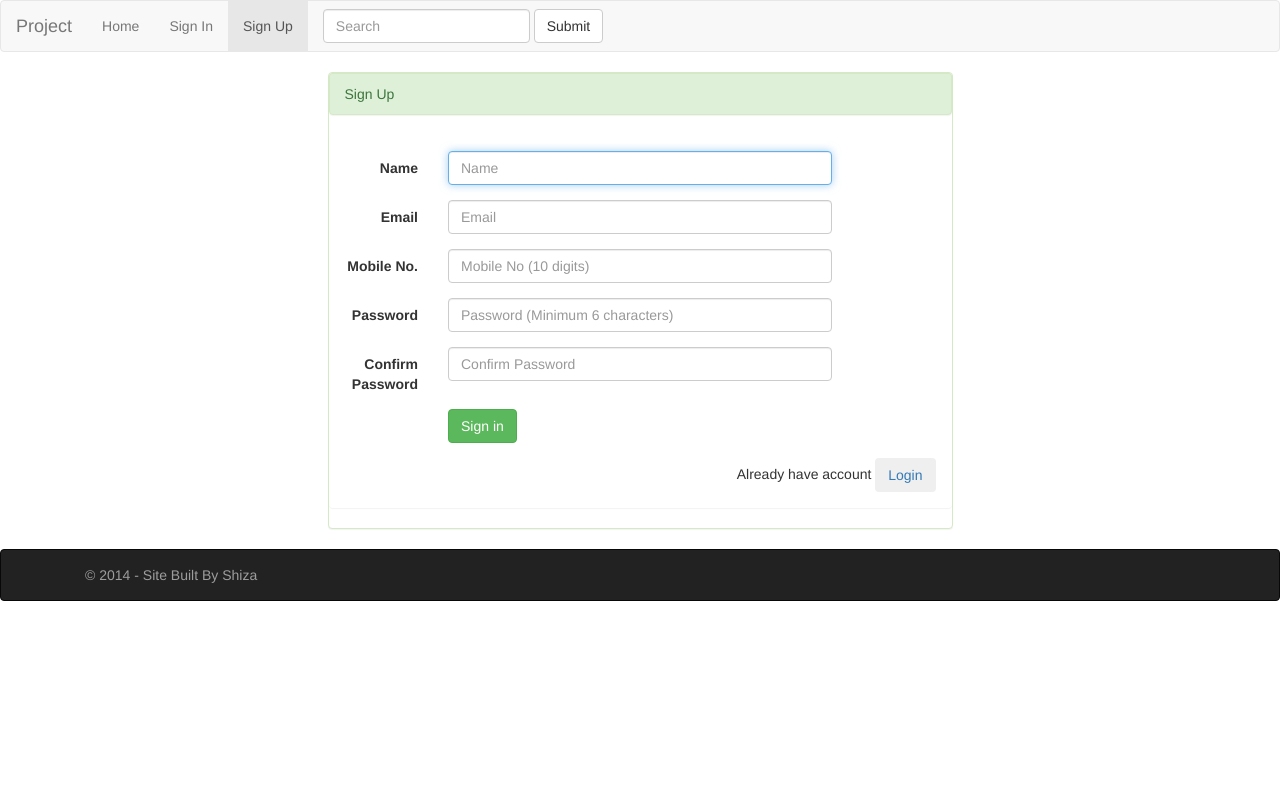
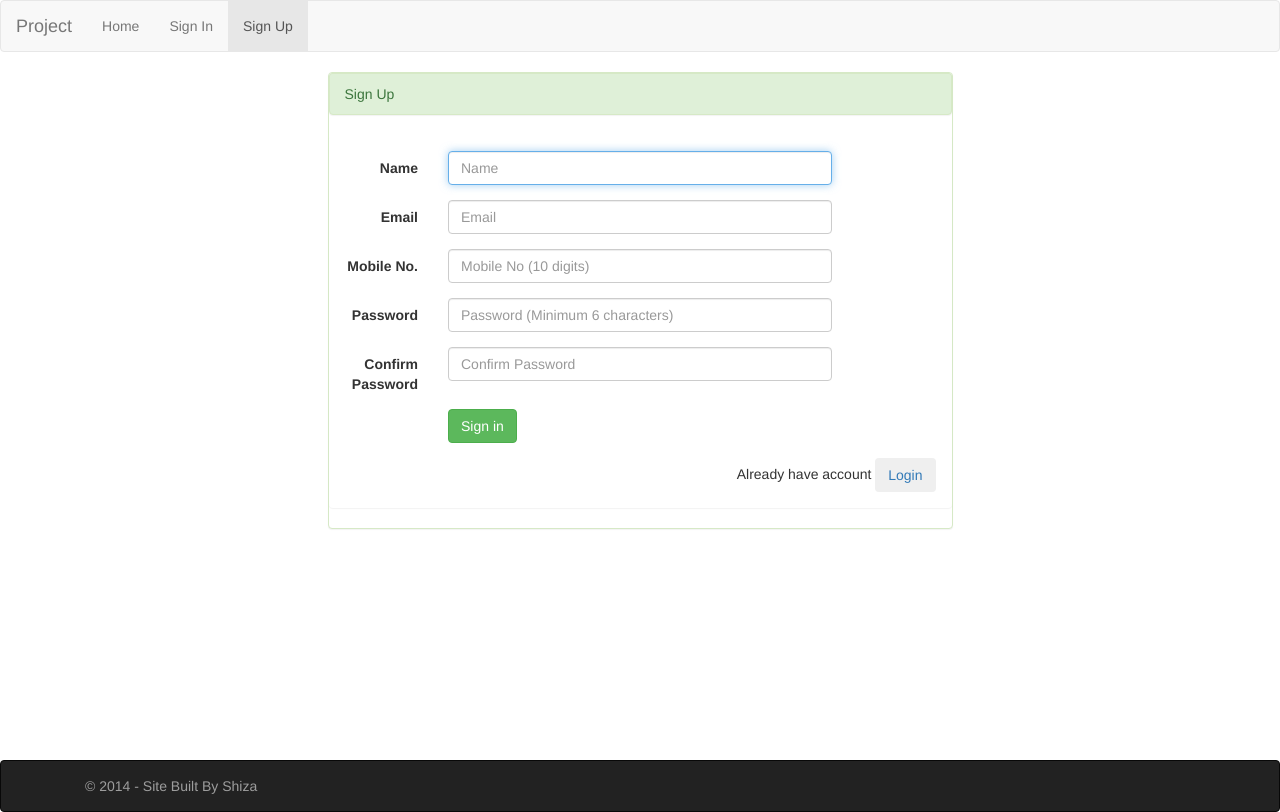
Before and after one commit to iamshahjahan/project, a CodeIgniter app: page /project/index.php/register in a window 1280 px wide. Before the commit the page ends 601 px from the top, so only its background shows below. Run offline with CodeIgniter, Linux system fonts and the light colour scheme; data that the repository does not hold is empty; some libraries are stand-ins or nearby versions.

Commit message:
Added files for footer reposition

```diff
--- a/application/views/templates/footer.php
+++ b/application/views/templates/footer.php
@@ -1,16 +1,11 @@
-				<div class="navbar navbar-inverse">
-					<div class="container">
-						<p class="navbar-text pull-left">© 2014 - Site Built By Shiza
-						</p>
-
-						<!-- <a href="http://youtu.be/zJahlKPCL9g" class="navbar-btn btn-danger btn pull-right">
-							<span class="glyphicon glyphicon-star"></span>  Subscribe on YouTube</a>
-
-
-						-->
+				<div class="footer">
+					<div class="navbar navbar-inverse">
+						<div class="container">
+							<p class="navbar-text pull-left">© 2014 - Site Built By Shiza
+							</p>
+						</div>
 					</div>
 				</div>
-
 
 				<script type="text/javascript" src="<?php echo base_url(); ?>/assets/js/jquery.js"></script>
 				<script type="text/javascript" src="<?php echo base_url();?>assets/js/add_answer.js"></script>
--- a/application/views/templates/header.php
+++ b/application/views/templates/header.php
@@ -4,6 +4,7 @@
 	<title>Project</title>
   <link rel="stylesheet" type="text/css" href="<?php echo base_url(); ?>/assets/bootstrap/css/bootstrap.min.css">
   <link rel="stylesheet" type="text/css" href="<?php echo base_url(); ?>/assets/font-awesome/css/font-awesome.css">
+  <link rel="stylesheet" type="text/css" href="<?php echo base_url(); ?>/assets/css/style.css">
 </head>
 <body>
 
@@ -51,12 +52,6 @@
           ?>
 
         </ul>
-        <form class="navbar-form navbar-left" role="search">
-          <div class="form-group">
-            <input type="text" class="form-control" placeholder="Search">
-          </div>
-          <button type="submit" class="btn btn-default">Submit</button>
-        </form>
 
       </div><!-- /.navbar-collapse -->
     </div><!-- /.container-fluid -->
--- /dev/null
+++ b/assets/css/style.css
@@ -0,0 +1,17 @@
+.footer {
+  position: absolute;
+  bottom: 0;
+  width: 100%;
+  /* Set the fixed height of the footer here */
+  height: 40px;
+  background-color: #f5f5f5;
+}
+
+html {
+
+  position: relative;
+  min-height: 100%;
+}
+body {
+  margin-bottom: 60px;
+}
```
Also changed, not shown: application/libraries/Recent_Activity.php (+22 -1 lines), application/views/recent_act.php (+36 -0 lines).
